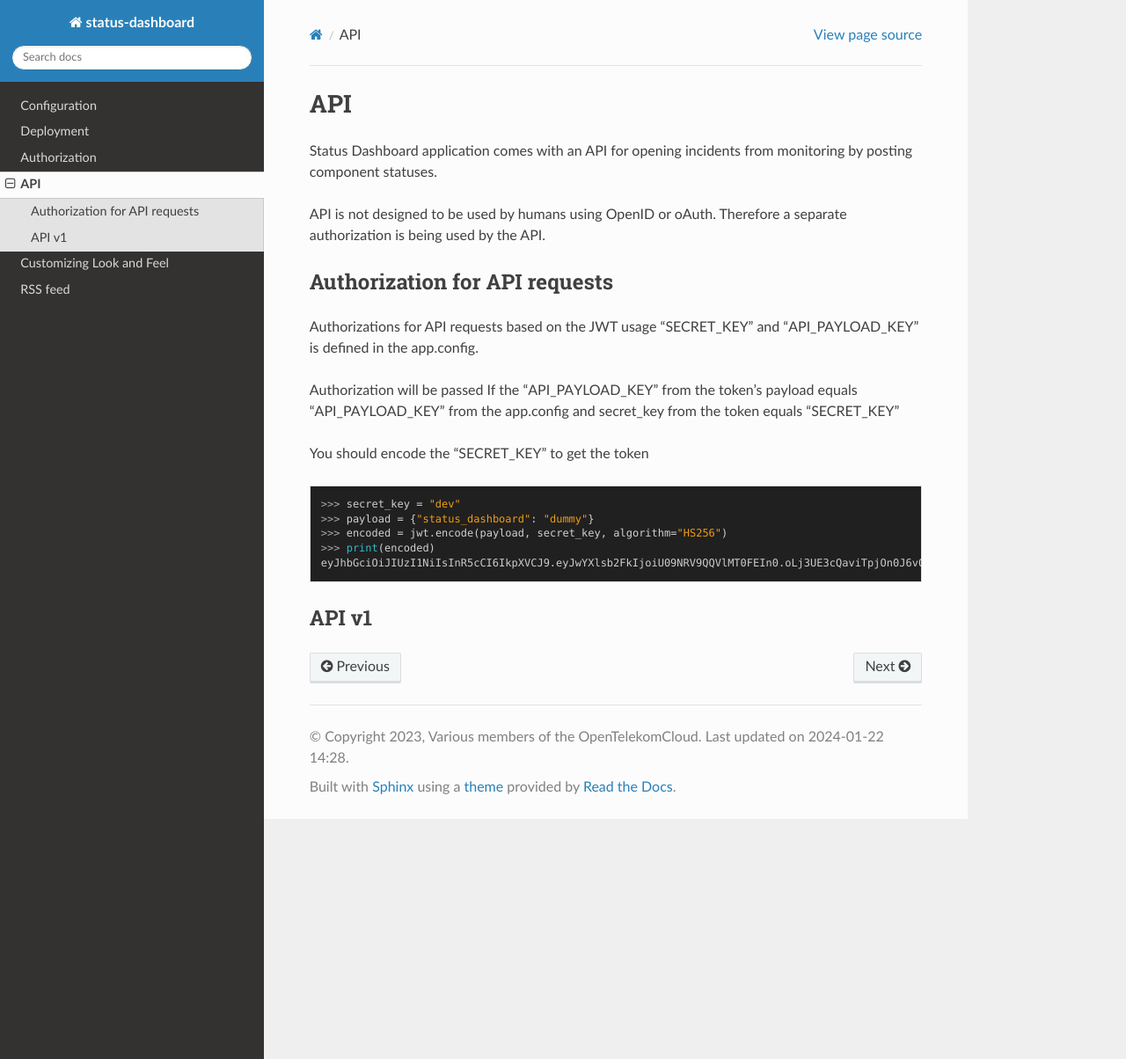
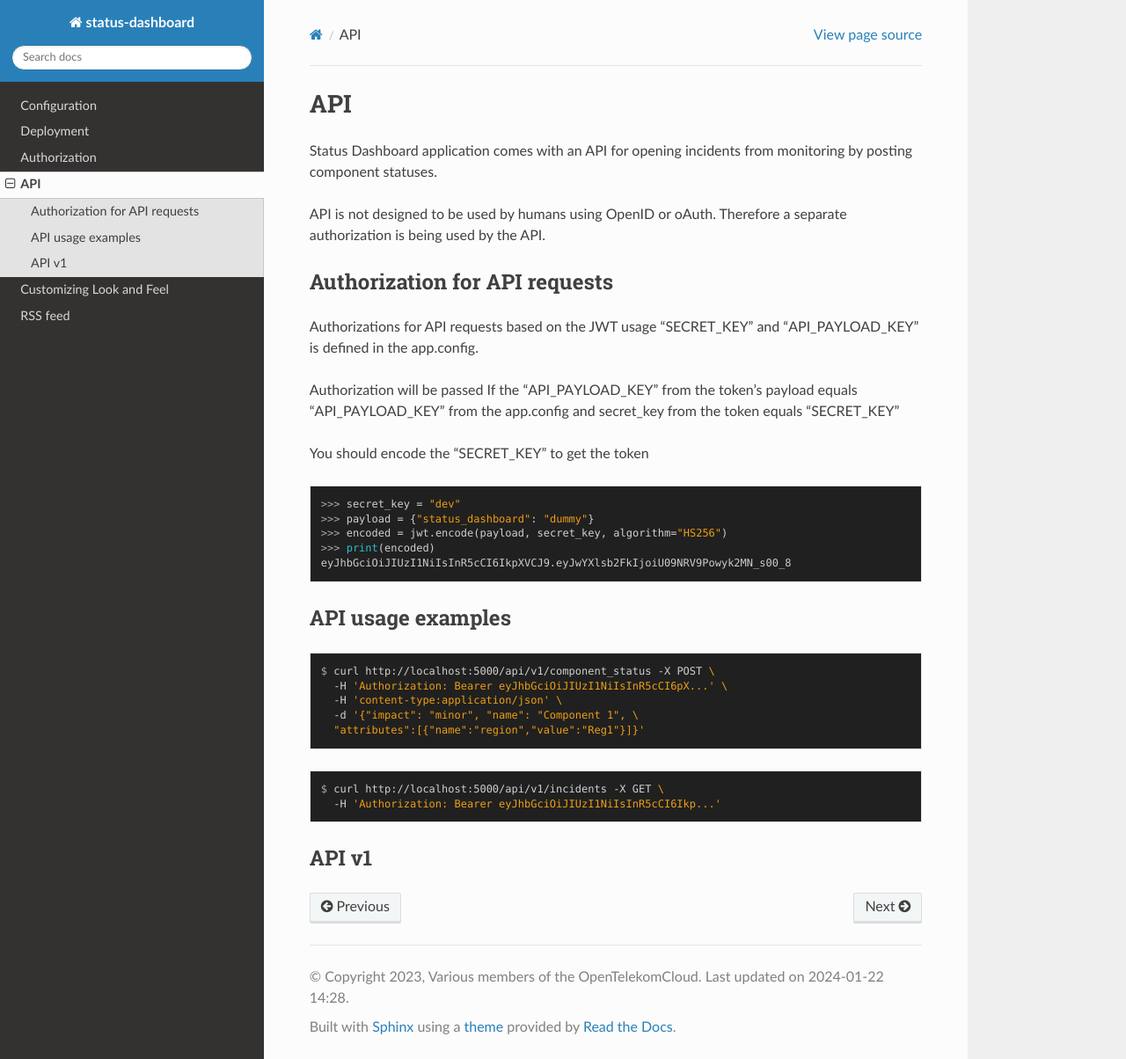
Before and after one commit to stackmon/status-dashboard, a Sphinx documentation site: the page built from doc/source/api.rst, in a window 1280 px wide and 1204 px high. Shown: the whole window at 88% size. Built offline with Sphinx 7.4.7 and the Read the Docs theme 2.0.0, drawn with Linux system fonts in a browser that asks for light colours.

Commit message:
api update (/incidents)

```diff
--- a/doc/source/api.rst
+++ b/doc/source/api.rst
@@ -27,8 +27,23 @@ You should encode the "SECRET_KEY" to get the token
    >>> payload = {"status_dashboard": "dummy"}
    >>> encoded = jwt.encode(payload, secret_key, algorithm="HS256")
    >>> print(encoded)
-   eyJhbGciOiJIUzI1NiIsInR5cCI6IkpXVCJ9.eyJwYXlsb2FkIjoiU09NRV9QQVlMT0FEIn0.oLj3UE3cQaviTpjOn0J6v0KE_wvPowyk2MAyN_s00_8
+   eyJhbGciOiJIUzI1NiIsInR5cCI6IkpXVCJ9.eyJwYXlsb2FkIjoiU09NRV9Powyk2MN_s00_8
 
+API usage examples
+==================
+
+.. code-block:: console
+
+    $ curl http://localhost:5000/api/v1/component_status -X POST \
+      -H 'Authorization: Bearer eyJhbGciOiJIUzI1NiIsInR5cCI6pX...' \
+      -H 'content-type:application/json' \
+      -d '{"impact": "minor", "name": "Component 1", \
+      "attributes":[{"name":"region","value":"Reg1"}]}'
+
+.. code-block:: console
+
+    $ curl http://localhost:5000/api/v1/incidents -X GET \
+      -H 'Authorization: Bearer eyJhbGciOiJIUzI1NiIsInR5cCI6Ikp...'
 
 API v1
 ======
```
Also changed, not shown: 1 other file.
